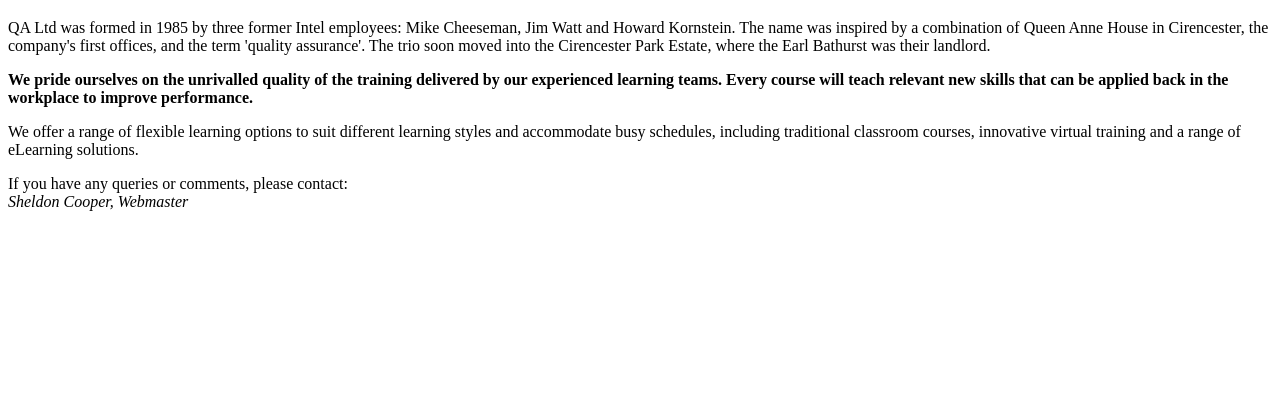
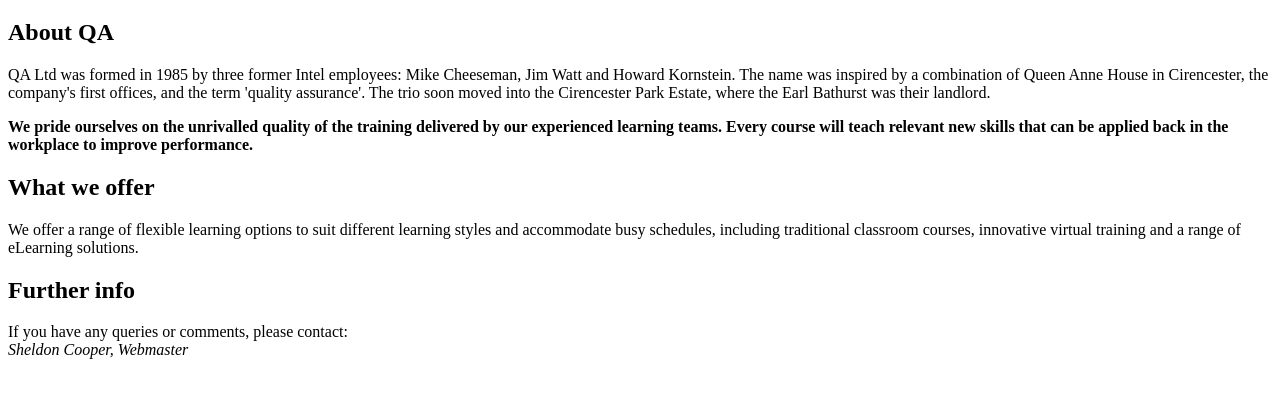
Before and after one commit to aname4405/html-exercise, a plain HTML site: page index.html in a window 1280 px wide. Shown: the part 61-458 px from the top of the page. Drawn offline with Linux system fonts and the light colour scheme.

Commit message:
added h2 headings

```diff
--- a/index.html
+++ b/index.html
@@ -6,11 +6,17 @@
     <body>
         <h1>Award-winning professional training</h1>
 
+    <h2>About QA</h2>
+
     <p>QA Ltd was formed in 1985 by three former Intel employees: Mike Cheeseman, Jim Watt and Howard Kornstein. The name was inspired by a combination of Queen Anne House in Cirencester, the company's first offices, and the term 'quality assurance'. The trio soon moved into the Cirencester Park Estate, where the Earl Bathurst was their landlord.</p>
 
     <p><strong>We pride ourselves on the unrivalled quality of the training delivered by our experienced learning teams. Every course will teach relevant new skills that can be applied back in the workplace to improve performance.</strong></p>
 
+    <h2>What we offer</h2>
+
     <p>We offer a range of flexible learning options to suit different learning styles and accommodate busy schedules, including traditional classroom courses, innovative virtual training and a range of eLearning solutions.</p>
+
+    <h2>Further info</h2>
 
     <p>If you have any queries or comments, please contact:<br>
         <em>Sheldon Cooper, Webmaster</em></p>
```
